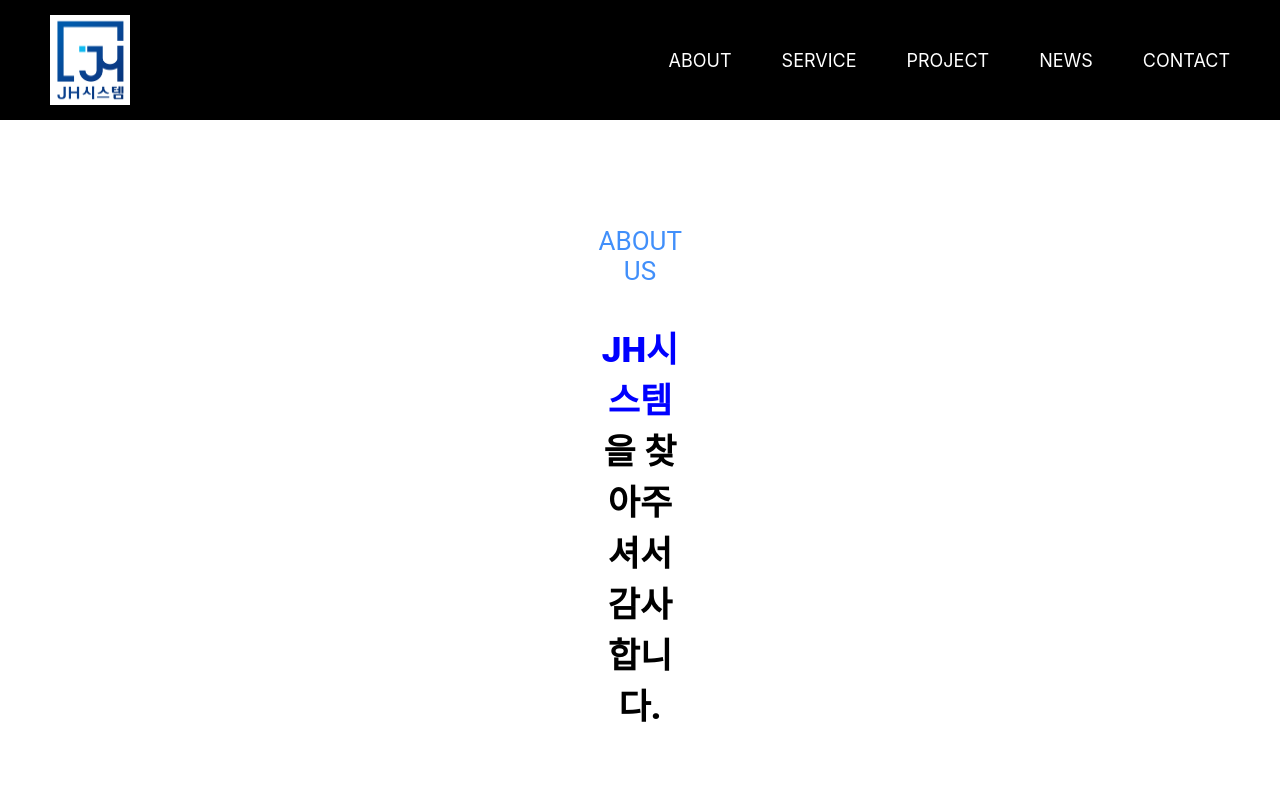
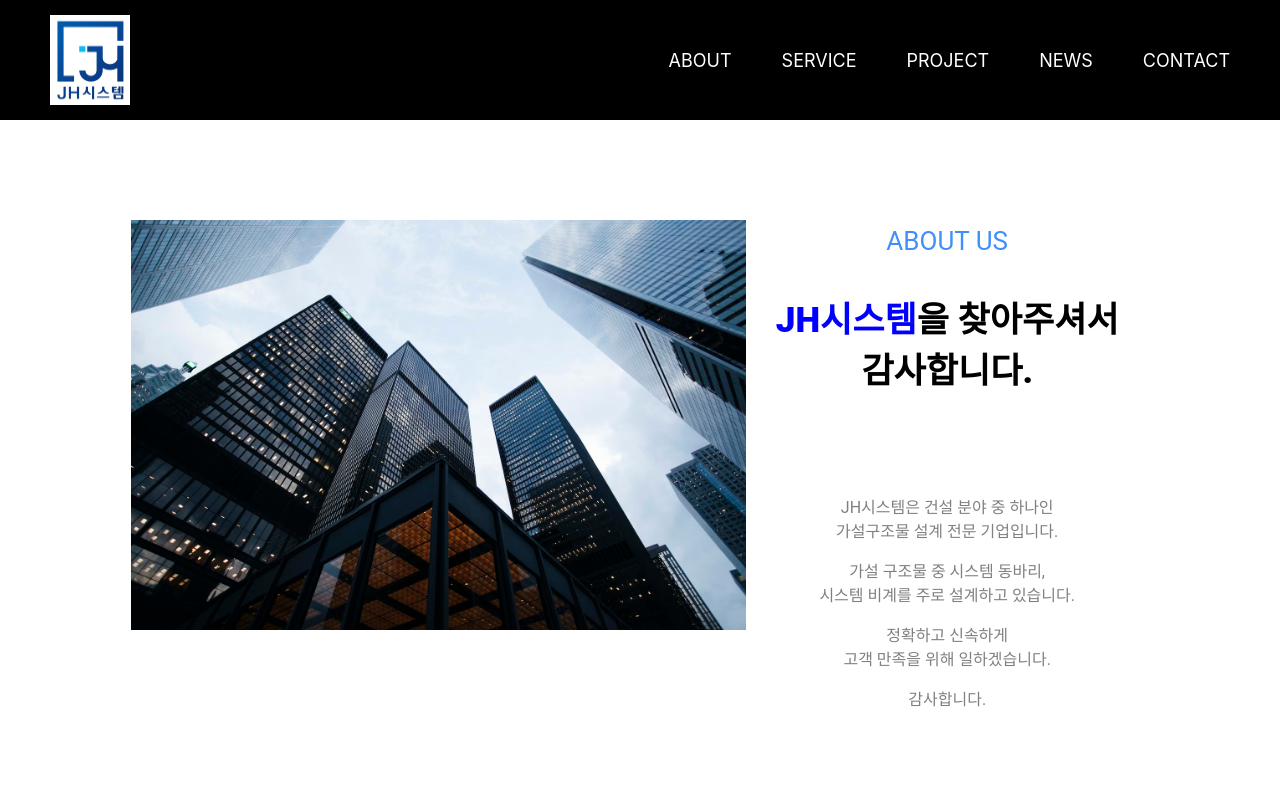
Before and after one commit to dlwhsk0/iLUZEN, a React (Create React App) app: page / in a window 1280 px wide. Shown: the top 800 px of the page. Built offline with nearby package versions, Linux system fonts and the light colour scheme.

Commit message:
2023-08-02

```diff
--- a/package.json
+++ b/package.json
@@ -35,5 +35,8 @@
       "last 1 firefox version",
       "last 1 safari version"
     ]
+  },
+  "devDependencies": {
+    "@babel/plugin-proposal-private-property-in-object": "^7.21.11"
   }
 }
--- a/src/AppMain.css
+++ b/src/AppMain.css
@@ -24,7 +24,7 @@
 }
 
 .content {
-  width: 8%;
+  width: 80%;
   height: 700px;
   margin: 80px auto;
 }
@@ -46,6 +46,7 @@
   width: auto;
   height: auto;
   max-width: 100%;
+  min-width: 500px;
 }
 
 .right {
--- a/src/AppMain.js
+++ b/src/AppMain.js
@@ -1,6 +1,7 @@
 import React from "react";
 import "./AppMain.css";
 import mainlogo from "./image/jhsystem.png";
+import aboutphoto from "./image/photo1.png";
 
 export default function AppMain() {
   return (
@@ -38,11 +39,7 @@ function About() {
   return (
     <div className="aboutWrap">
       <div className="left">
-        <img
-          className="aboutImage"
-          src="https://images.unsplash.com/photo-1486406146926-c627a92ad1ab?ixlib=rb-4.0.3&ixid=M3wxMjA3fDB8MHxwaG90by1wYWdlfHx8fGVufDB8fHx8fA%3D%3D&auto=format&fit=crop&w=1470&q=80"
-          alt="로고"
-        />
+        <img className="aboutImage" src={aboutphoto} alt="로고" />
       </div>
       <div className="right">
         <p className="title">ABOUT US</p>
```
Also changed, not shown: src/image/photo1.png (added), 1 other file (tests, documents, lock files or other folders).
